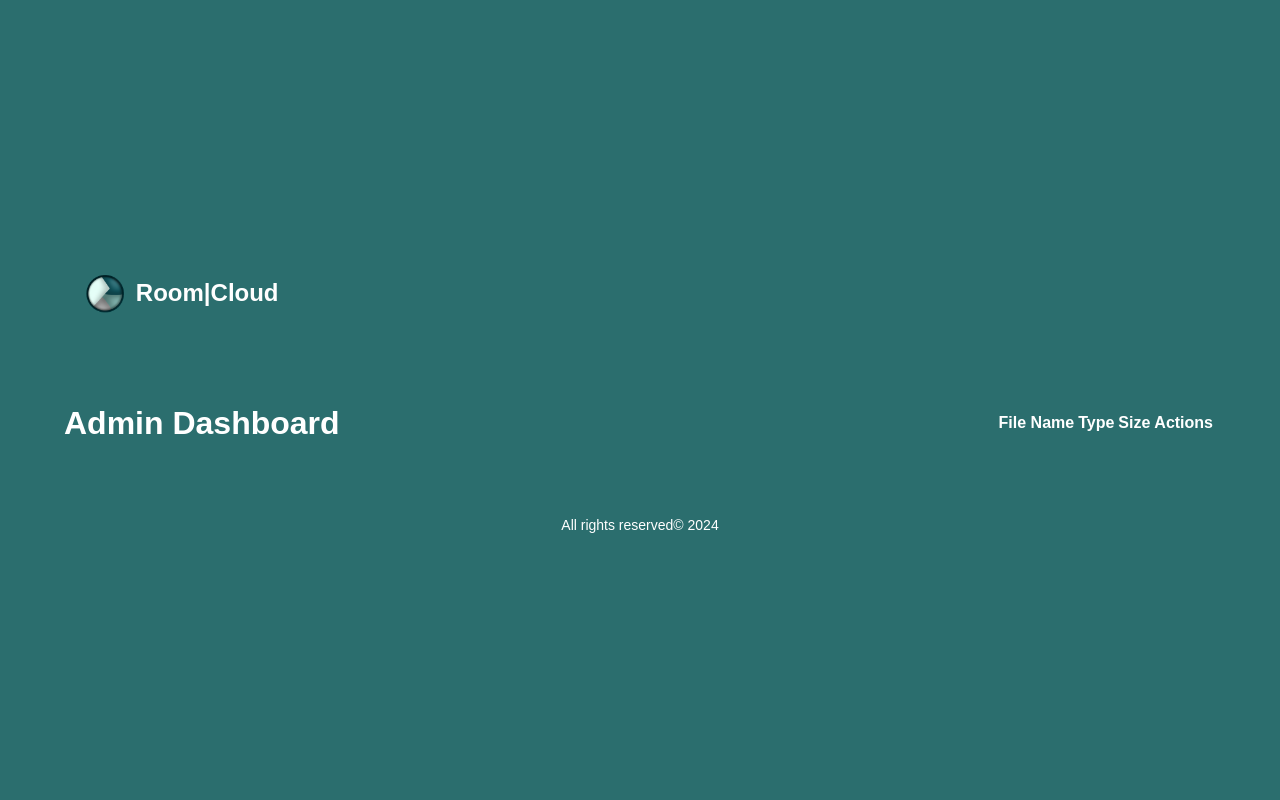
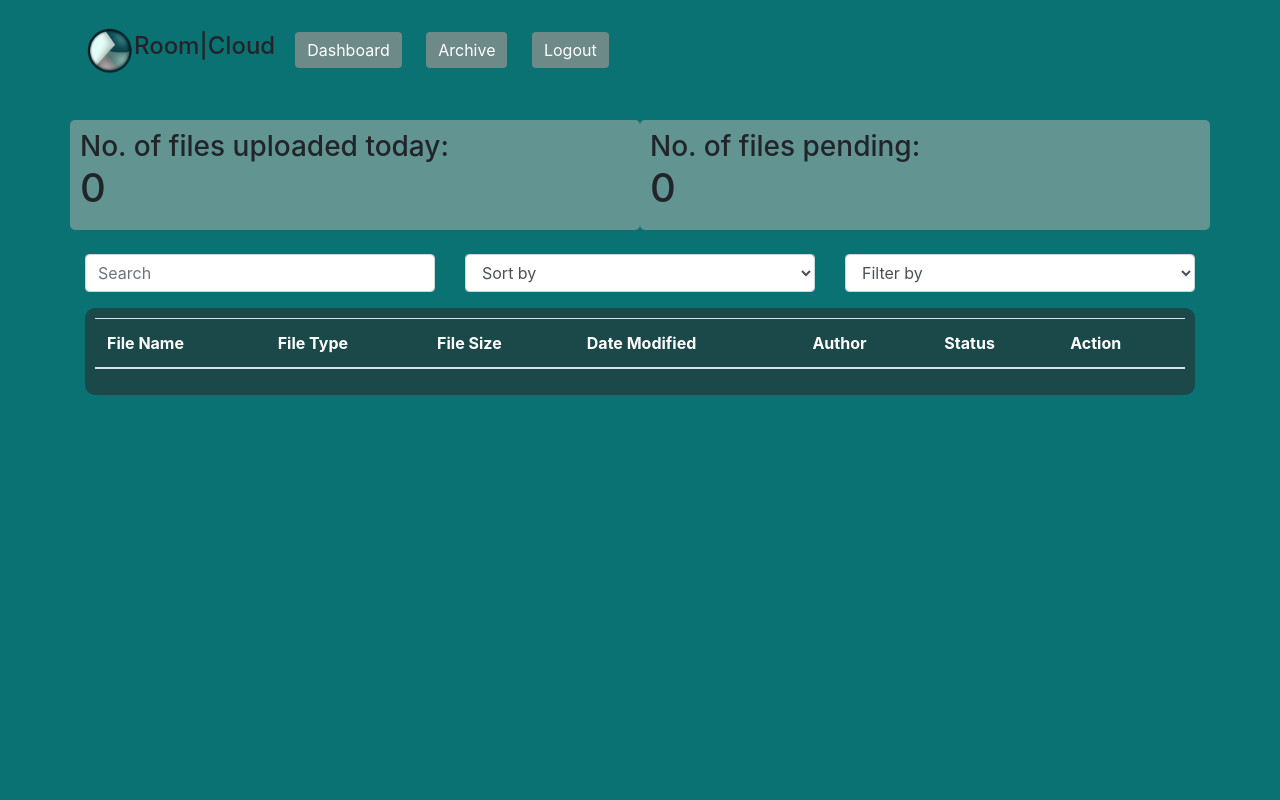
Before and after one commit to BorgorNinja/Roomcloud-Application, a PHP site: page /admin-dashboard.php in a window 1280 px wide. Run offline with PHP 8.4, Linux system fonts and the light colour scheme; the visitor is signed in with stand-in values (Sample User, id 1); data that the repository does not hold is empty.

Commit message:
Add files via upload

```diff
--- a/admin-dashboard.php
+++ b/admin-dashboard.php
@@ -40,9 +40,28 @@ if ($_SERVER['REQUEST_METHOD'] == 'POST') {
     }
 }
 
+// Handle archive action
+if ($_SERVER['REQUEST_METHOD'] == 'POST' && isset($_POST['archive'])) {
+    $fileId = $_POST['file_id'];
+    $archiveQuery = "UPDATE uploads SET status='archived' WHERE id=?";
+    $archiveStmt = $conn->prepare($archiveQuery);
+    $archiveStmt->bind_param('i', $fileId);
+    $archiveStmt->execute();
+}
+
 // Fetch pending files
-$query = "SELECT * FROM uploads WHERE status='pending'";
+$sort_order = isset($_GET['sort']) && $_GET['sort'] == 'asc' ? 'ASC' : 'DESC';
+$query = "SELECT * FROM uploads WHERE status='pending' ORDER BY upload_time $sort_order";
 $result = $conn->query($query);
+
+// Fetch file statistics
+$filesUploadedTodayQuery = "SELECT COUNT(*) as count FROM uploads WHERE DATE(upload_time) = CURDATE()";
+$filesUploadedTodayResult = $conn->query($filesUploadedTodayQuery);
+$filesUploadedToday = $filesUploadedTodayResult->fetch_assoc()['count'];
+
+$pendingFilesQuery = "SELECT COUNT(*) as count FROM uploads WHERE status='pending'";
+$pendingFilesResult = $conn->query($pendingFilesQuery);
+$pendingFiles = $pendingFilesResult->fetch_assoc()['count'];
 ?>
 
 <!DOCTYPE html>
@@ -51,25 +70,92 @@ $result = $conn->query($query);
     <meta charset="UTF-8">
     <meta name="viewport" content="width=device-width, initial-scale=1.0">
     <title>Admin Dashboard</title>
-    <link rel="stylesheet" href="styles.css">
+    <link href="https://maxcdn.bootstrapcdn.com/bootstrap/4.5.2/css/bootstrap.min.css" rel="stylesheet">
+    <style>
+        body {
+            background-color: #0A7273;
+        }
+        .header {
+            display: flex;
+            align-items: center;
+            margin-bottom: 20px;
+        }
+        .header .btn {
+            background-color: #6D8A89;
+            border: none;
+            margin-left: 20px;
+        }
+        .stat {
+            text-align: left;
+            background-color: #629492;
+            padding: 10px;
+            border-radius: 5px;
+        }
+        .stat h3 {
+            margin: 0;
+        }
+        .table-responsive {
+            background-color: #1B4848;
+            padding: 10px;
+            border-radius: 10px;
+        }
+        .table th, .table td {
+            color: white;
+        }
+        .btn-view {
+            background-color: #6D8A89;
+            border: none;
+        }
+    </style>
 </head>
 <body>
     <div class="container">
-        <header>
-            <div class="logo">
-                <img src="asset_logo.png" alt="RoomCloud Logo">
-                <span>Room|Cloud</span>
+        <div class="header">
+            <img src="1.png" height="100"> <h4>Room|Cloud</h4>
+            <div>
+                <button class="btn btn-primary">Dashboard</button>
+                <button class="btn btn-primary" onclick="window.location.href='archive.php'">Archive</button>
+                <button class="btn btn-danger" onclick="window.location.href='admin-logout.php'">Logout</button>
             </div>
-        </header>
-        <main>
-            <h1>Admin Dashboard</h1>
-            <table>
+        </div>
+        <div class="row text-center mb-4">
+            <div class="col stat">
+                <h3>No. of files uploaded today:</h3>
+                <h1><?php echo $filesUploadedToday; ?></h1>
+            </div>
+            <div class="col stat">
+                <h3>No. of files pending:</h3>
+                <h1><?php echo $pendingFiles; ?></h1>
+            </div>
+        </div>
+        <div class="row mb-3">
+            <div class="col-md-4">
+                <input type="text" class="form-control" placeholder="Search">
+            </div>
+            <div class="col-md-4">
+                <select class="form-control">
+                    <option>Sort by</option>
+                    <option value="upload_time" onclick="window.location.href='?sort=asc'">Upload Date Ascending</option>
+                    <option value="upload_time" onclick="window.location.href='?sort=desc'">Upload Date Descending</option>
+                </select>
+            </div>
+            <div class="col-md-4">
+                <select class="form-control">
+                    <option>Filter by</option>
+                </select>
+            </div>
+        </div>
+        <div class="table-responsive">
+            <table class="table table-white table-striped">
                 <thead>
                     <tr>
                         <th>File Name</th>
-                        <th>Type</th>
-                        <th>Size</th>
-                        <th>Actions</th>
+                        <th>File Type</th>
+                        <th>File Size</th>
+                        <th>Date Modified</th>
+                        <th>Author</th>
+                        <th>Status</th>
+                        <th>Action</th>
                     </tr>
                 </thead>
                 <tbody>
@@ -77,22 +163,23 @@ $result = $conn->query($query);
                         <tr>
                             <td><?php echo htmlspecialchars($file['filename']); ?></td>
                             <td><?php echo htmlspecialchars($file['filetype']); ?></td>
-                            <td><?php echo htmlspecialchars($file['filesize']); ?> KB</td>
+                            <td><?php echo number_format($file['filesize'] / 1048576, 2); ?> MB</td>
+                            <td><?php echo htmlspecialchars($file['upload_time']); ?></td>
+                            <td><?php echo htmlspecialchars($file['username']); ?></td>
+                            <td><?php echo htmlspecialchars($file['status']); ?></td>
                             <td>
                                 <form method="POST">
                                     <input type="hidden" name="file_id" value="<?php echo $file['id']; ?>">
-                                    <button type="submit" name="action" value="approve">Approve</button>
-                                    <button type="submit" name="action" value="reject">Reject</button>
+                                    <button type="submit" name="action" value="approve" class="btn btn-success">Approve</button>
+                                    <button type="submit" name="action" value="reject" class="btn btn-danger">Reject</button>
+                                    <button type="submit" name="archive" value="archive" class="btn btn-secondary">Archive</button>
                                 </form>
                             </td>
                         </tr>
                     <?php endwhile; ?>
                 </tbody>
             </table>
-        </main>
-        <footer>
-            <p>All rights reserved© 2024</p>
-        </footer>
+        </div>
     </div>
 </body>
 </html>
--- a/create_database.php
+++ b/create_database.php
@@ -15,8 +15,7 @@ $createLoginDataTable = "CREATE TABLE IF NOT EXISTS logindata (
     section VARCHAR(50) NOT NULL,
     email VARCHAR(100) NOT NULL,
     contact_number VARCHAR(20) NOT NULL,
-    new_password VARCHAR(255) NOT NULL,
-    confirm_password VARCHAR(255) NOT NULL
+    new_password VARCHAR(255) NOT NULL
 )";
 if ($conn->query($createLoginDataTable) === TRUE) {
     echo "Table logindata created successfully\n";
```
Also changed, not shown: 2 other files.
